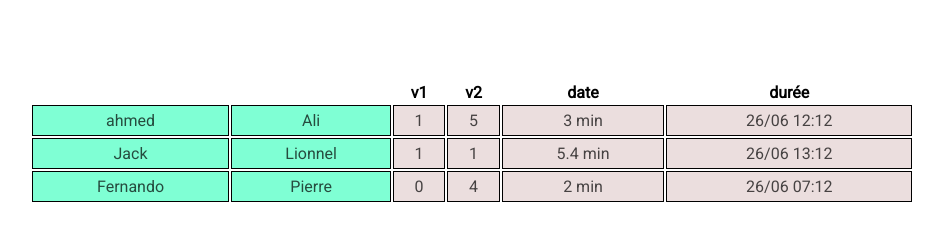
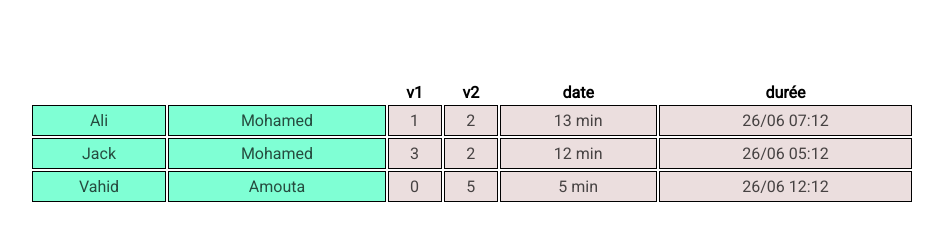
Before and after one commit to MOHAMED-ENSA2/kachouti, a plain HTML site: page index.html in a window 1280 px wide. Shown: the whole page, without its empty margins (168-1111 px from the left). Drawn offline with Linux system fonts and the light colour scheme.

Commit message:
use fake json data

```diff
--- a/index.html
+++ b/index.html
@@ -11,7 +11,7 @@
     <title>Document</title>
 </head>
 <body>
-    <table>
+    <table class="table">
         <tr>
             <th>
 
@@ -33,7 +33,7 @@
                 durée
             </th>
         </tr>
-        <tr>
+        <!-- <tr>
             <td>ahmed</td>
             <td>Ali</td>
             <td>1</td>
@@ -50,13 +50,19 @@
             <td>26/06 13:12</td>
         </tr>
         <tr>
+
             <td>Fernando</td>
             <td>Pierre</td>
             <td>0</td>
             <td>4</td>
             <td>2 min</td>
             <td>26/06 07:12</td>
-        </tr>
+        </tr> -->
     </table>
+
+
+<script src="index.js">
+
+</script>
 </body>
 </html>
--- a/index.js
+++ b/index.js
@@ -0,0 +1,72 @@
+const data = [
+
+    {   id : "1"  ,
+        player1 : "Ali" ,
+        player2 : "Mohamed",
+        score1 : 1 ,
+        score2 : 2 ,
+        time : "13 min" ,
+        date : "26/06 07:12"
+    },
+    {   id : "2" ,
+        player1 : "Jack" ,
+        player2 : "Mohamed",
+        score1 : 3 ,
+        score2 : 2 ,
+        time : "12 min" ,
+        date : "26/06 05:12"
+    },
+    {   id : "3" ,
+        player1 : "Vahid" ,
+        player2 : "Amouta",
+        score1 : 0 ,
+        score2 : 5 ,
+        time : "5 min" ,
+        date : "26/06 12:12"
+    },
+
+]
+
+
+// methods
+
+
+const showData = (data) => {
+
+    // data in real world example is a json data received from the api via http get request
+
+    const table = document.querySelector('table')
+
+    data.map(
+        (elm, index) => {
+            const tr = document.createElement("tr")
+            table.appendChild(tr)
+            tr.appendChild(document.createElement('td')).innerHTML = elm.player1
+            tr.appendChild(document.createElement('td')).innerHTML = elm.player2
+            tr.appendChild(document.createElement('td')).innerHTML = elm.score1
+            tr.appendChild(document.createElement('td')).innerHTML = elm.score2
+            tr.appendChild(document.createElement('td')).innerHTML = elm.time
+            tr.appendChild(document.createElement('td')).innerHTML = elm.date
+        }
+    )
+}
+
+showData(data)
+
+
+
+
+
+
+
+
+
+
+
+
+
+
+
+// fetch('https://jsonplaceholder.typicode.com/todos/1')
+//   .then(response => response.json())
+//   .then(json => console.log(json))
```
